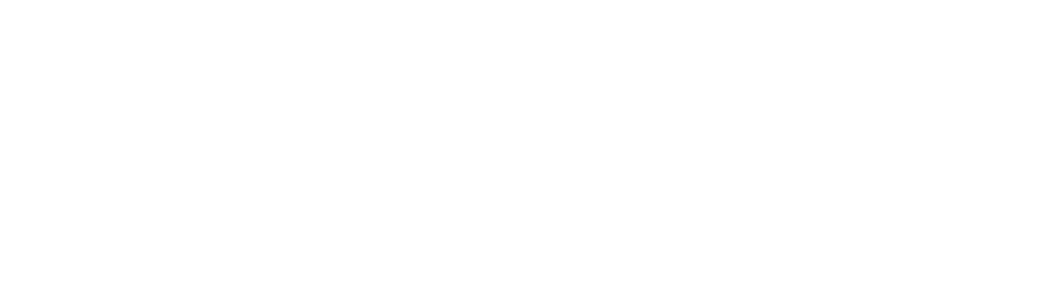
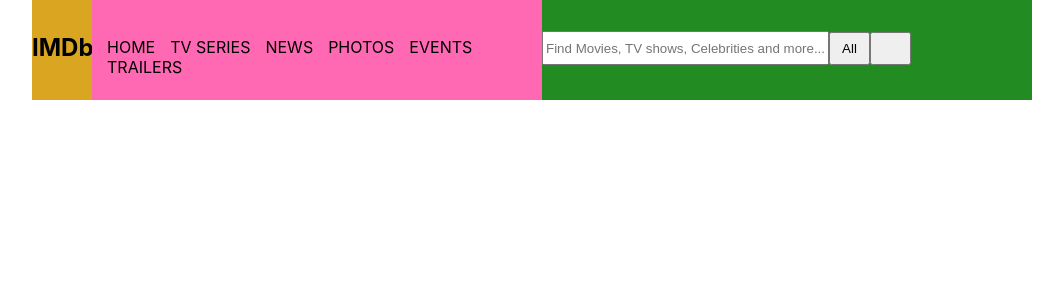
Before and after one commit to azar2612/react-IMDb-site, a React (Create React App) app: page / in a window 1280 px wide. Shown: the top 300 px of the page, without its empty margins (108-1171 px from the left). Built offline with nearby package versions, Linux system fonts and the light colour scheme.

Commit message:
Header section completedwith fonts addde

```diff
--- a/src/App.jsx
+++ b/src/App.jsx
@@ -1,5 +1,11 @@
 import React from "react";
 import "./App.css";
+import "./Header";
+import Header from "./Header";
 
-const App = () => <div className="IMDB-SITE"></div>;
+const App = () => (
+  <div className="IMDB-SITE">
+    <Header />
+  </div>
+);
 export default App;
```
